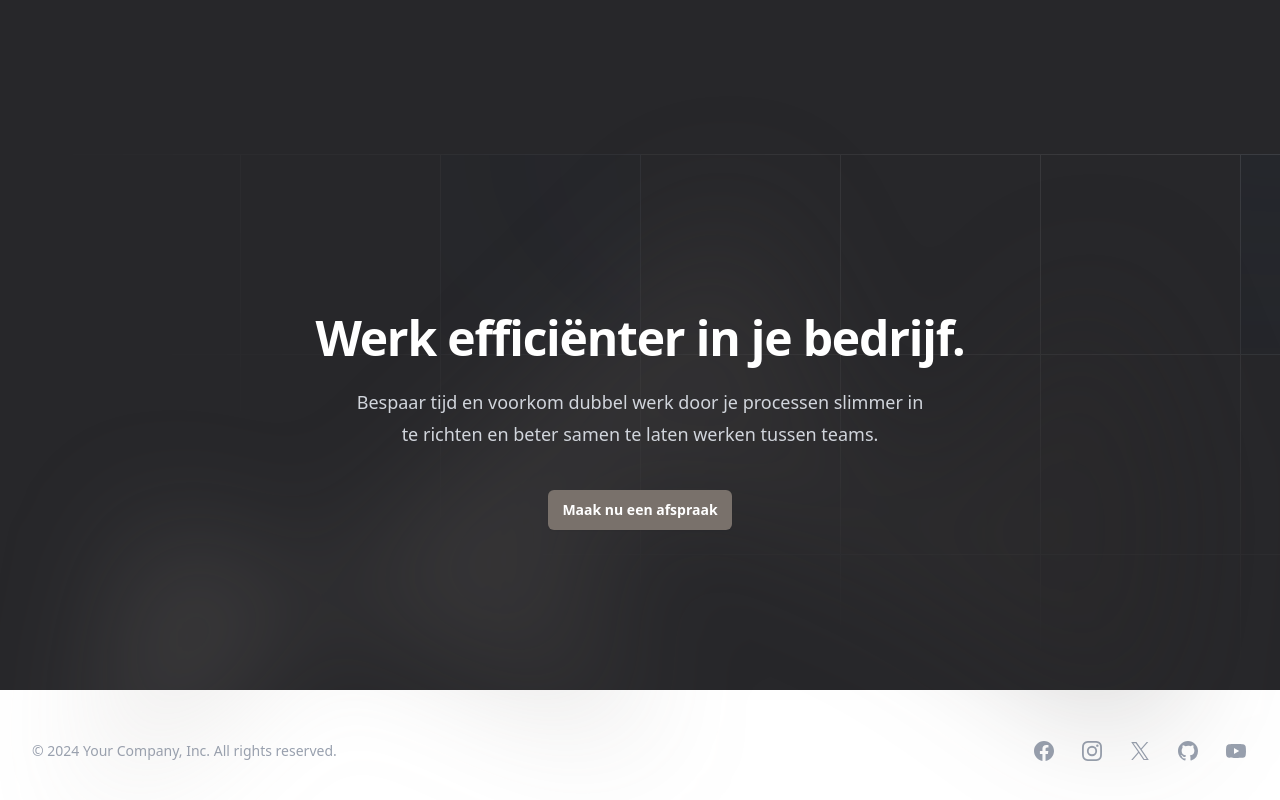
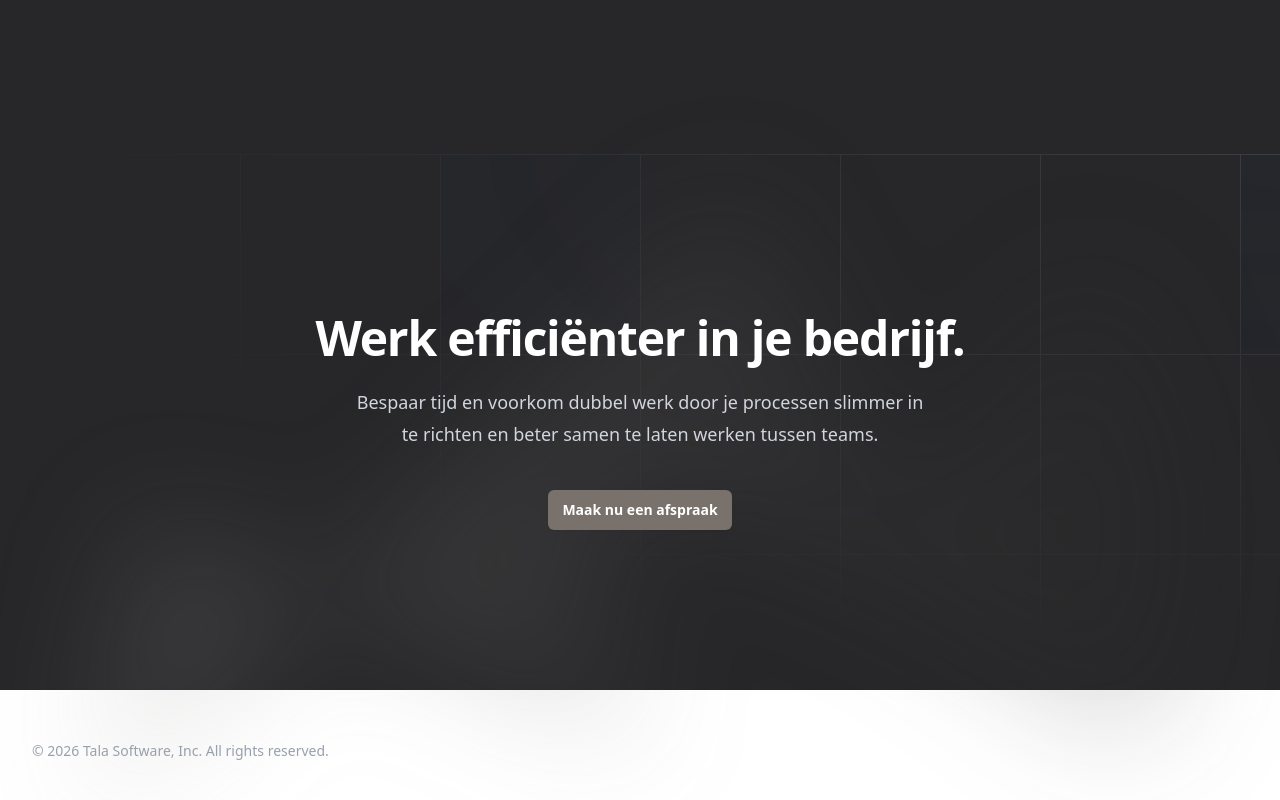
Before and after one commit to triplejingle/talasoftware, a Next.js app: page / in a window 1280 px wide. Shown: the part 6136-6936 px from the top of the page. Built offline with nearby package versions, Linux system fonts and the light colour scheme.

Commit message:
tala software toegevoegd, social media tijdelijk uitgezet, omdat het nog niet actief is.

```diff
--- a/components/pagesections/footer.tsx
+++ b/components/pagesections/footer.tsx
@@ -6,19 +6,18 @@ interface FooterProps{
 }
 export default function Footer(props: FooterProps) {
 
-
   return ( <footer className="mx-auto max-w-7xl px-6 lg:px-8">
     <div className="border-t border-white/10 py-12 md:flex md:items-center md:justify-between">
       <div className="flex justify-center gap-x-6 md:order-2">
-        {props.social.map((item) => (
-            <a key={item.name} href={item.href} className="text-gray-400 hover:text-white">
-              <span className="sr-only">{item.name}</span>
-              <item.icon aria-hidden="true" className="size-6"/>
-            </a>
-        ))}
+        {/*{props.social.map((item) => (*/}
+        {/*    <a key={item.name} href={item.href} className="text-gray-400 hover:text-white">*/}
+        {/*      <span className="sr-only">{item.name}</span>*/}
+        {/*      <item.icon aria-hidden="true" className="size-6"/>*/}
+        {/*    </a>*/}
+        {/*))}*/}
       </div>
       <p className="mt-8 text-center text-sm/6 text-gray-400 md:order-1 md:mt-0">
-        &copy; 2024 Your Company, Inc. All rights reserved.
+        &copy; 2026 Tala Software, Inc. All rights reserved.
       </p>
     </div>
   </footer>);
```
